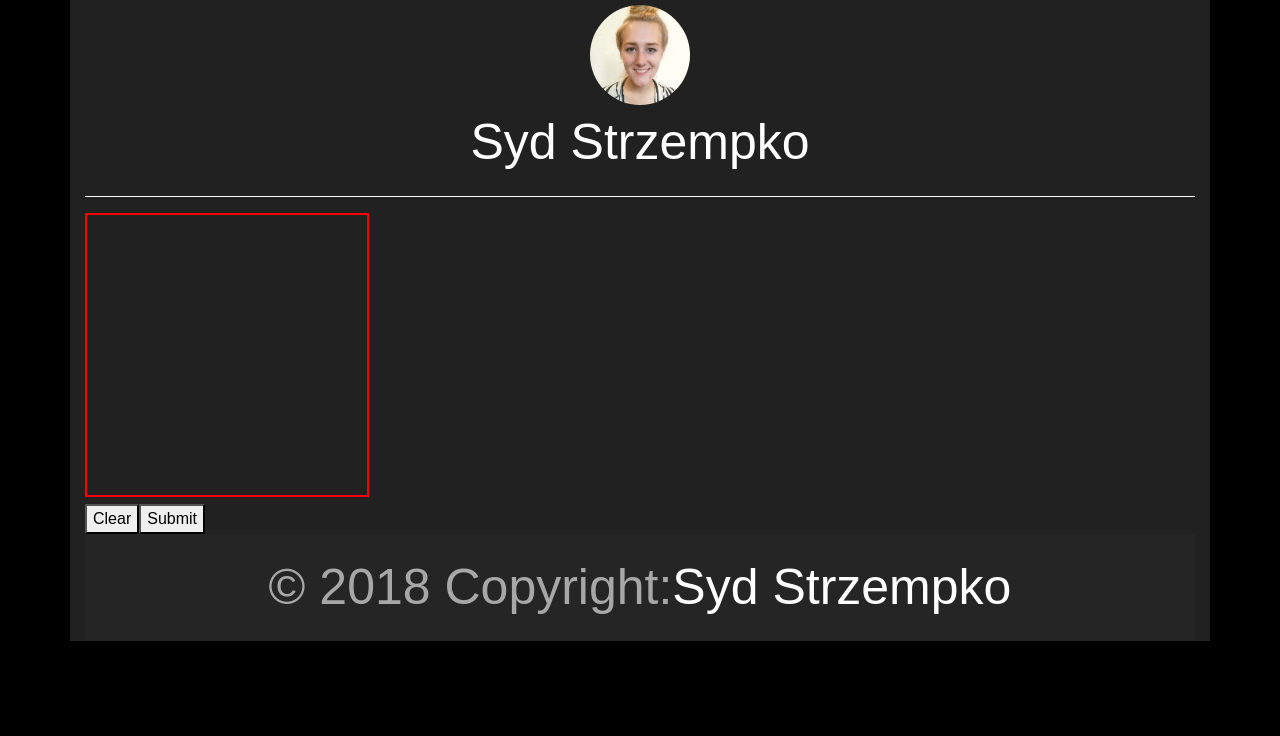
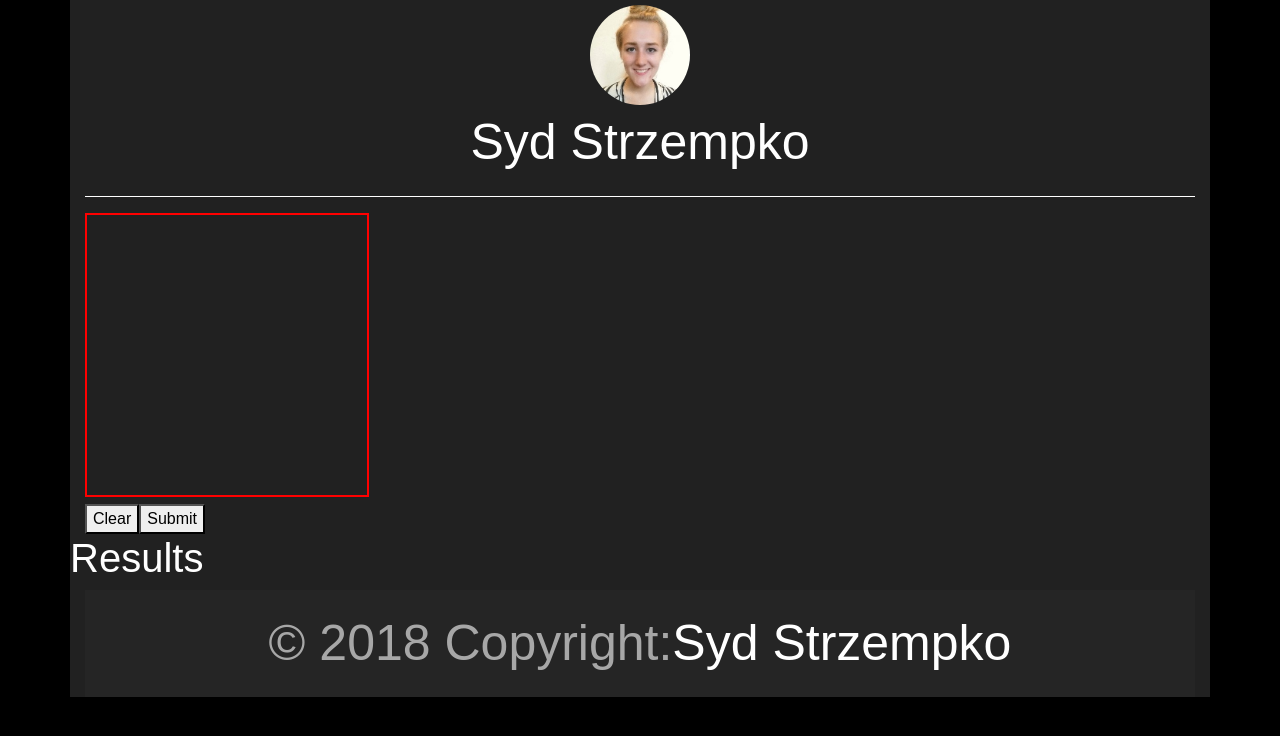
Before and after one commit to stzuko/home, a React (Create React App) app: page /draw in a window 1280 px wide. Shown: the top 736 px of the page. Built offline with nearby package versions, Linux system fonts and the light colour scheme; a web font is replaced by a local one.

Commit message:
Added Tensor component, updates with data

```diff
--- a/src/Canvas.js
+++ b/src/Canvas.js
@@ -1,10 +1,12 @@
 import React from 'react'
+import Tensor from './Tensor'
 
 export default class Canvas extends React.Component {
 
 	constructor(){
 		super();
 		this.state = {
+			data:null,
 			context:null,
 			top_:0,
 			left:0,
@@ -17,7 +19,7 @@ export default class Canvas extends React.Component {
 	}
 
 	componentDidMount() {
-    		window.addEventListener('load', this.prepctx);
+    	window.addEventListener('load', this.prepctx);
 		window.addEventListener('resize',this.resizectx);
  	}
 
@@ -85,6 +87,7 @@ export default class Canvas extends React.Component {
 	submitData() {
 		console.log("submitting data");
 		let data = this.loadCanvas();
+		this.setState({data:data});
 	}
 
 	render() {
@@ -101,6 +104,9 @@ export default class Canvas extends React.Component {
 						<button onClick={this.submitData.bind(this)}>Submit</button>
 					</div>
 				</div>
+				<div className="row">
+					<Tensor data={this.state.data}/>
+				</div>
 			</div>
 		)
 	}
--- /dev/null
+++ b/src/Tensor.js
@@ -0,0 +1,21 @@
+import React from 'react'
+
+export default class Tensor extends React.Component {
+
+	constructor(props) {
+		super(props);
+		this.state = {
+			raw:null,
+		}
+	}
+
+	componentWillReceiveProps(nextProps){
+		if (this.state.raw==nextProps.data) return;
+		console.log("update");
+		this.setState({raw:nextProps.data});
+	}
+
+        render() {
+		return (<h1>Results</h1>)
+	}
+}
```
